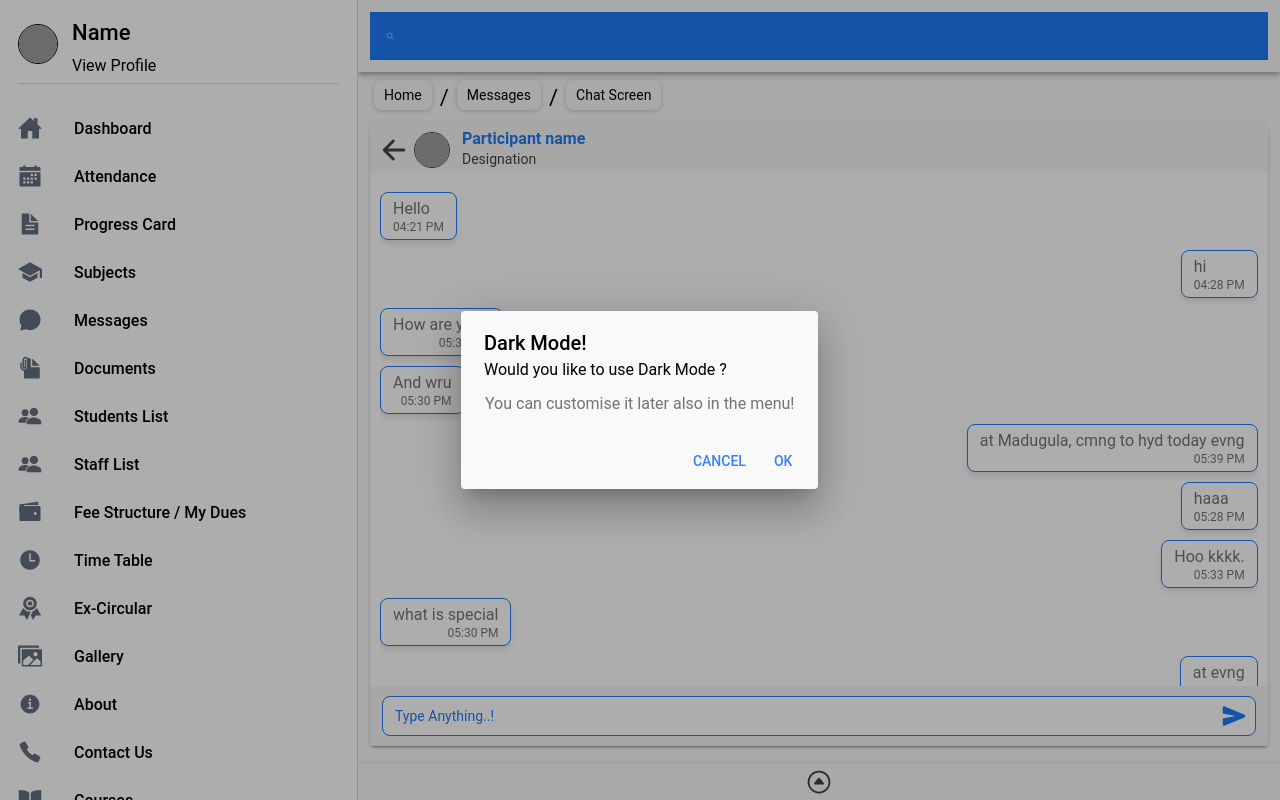
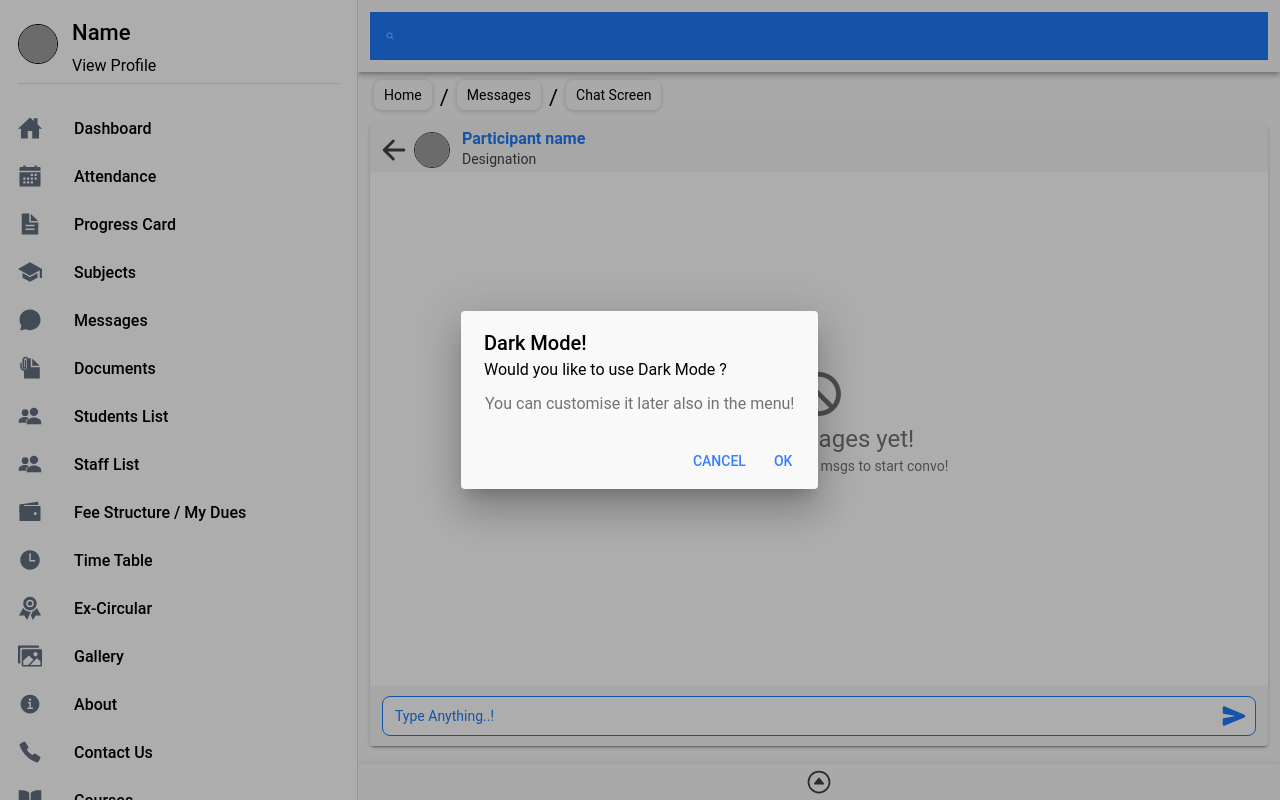
Before and after one commit to sivasankula19/guntur-schools-apps, a React (Vite) app in the folder mobile/: page /messages/1 in a window 1280 px wide. Built offline with nearby package versions, Linux system fonts and the light colour scheme; grey boxes are pictures that could not be loaded.

Commit message:
chat screen no chats ui

```diff
--- a/mobile/src/App.css
+++ b/mobile/src/App.css
@@ -2538,6 +2538,10 @@ label.input-wrapper.sc-ion-input-ios {
   background:#F5F5F5;
 }
 
+.msgs_holder .type_msg form{
+  height: 100%;
+}
+
 .dark .msgs_holder .type_msg {
   background: #333333;
 }
@@ -2549,6 +2553,10 @@ label.input-wrapper.sc-ion-input-ios {
   right: 22px;
 }
 
+.msgs_holder .type_msg .send_icon button{
+  background: transparent;
+}
+
 .msgs_holder .type_msg .send_icon ion-icon{
   font-size: 24px;
   color: #1D7AF5;
@@ -2564,6 +2572,10 @@ label.input-wrapper.sc-ion-input-ios {
   color: #1D7AF5;
   padding: 0 46px 0 12px;
   font-size: 14px;
+}
+
+.dark .msgs_holder .type_msg input{
+  background: #000000;
 }
 
 .msgs_holder .type_msg input:focus {
@@ -2626,3 +2638,14 @@ label.input-wrapper.sc-ion-input-ios {
   text-align: end;
   line-height: 0.5rem;
 }
+
+.msgs_scroll .no_msgs_screen{
+  height: 100%;
+  display: flex;
+  justify-content: center;
+  align-items: center;
+}
+
+.no_msgs_screen ion-icon{
+  font-size: 50px;
+}
--- a/mobile/src/pages/messages/ChatScreen.tsx
+++ b/mobile/src/pages/messages/ChatScreen.tsx
@@ -1,121 +1,73 @@
 import React, { useState } from 'react';
-import { useParams } from 'react-router';
+import { useNavigate, useParams } from 'react-router';
 import GBreadCrumbs from '../../components/GBreadCrumbs';
 import { IonCard, IonCardContent, IonContent, IonIcon, IonImg, IonInput, IonItem, IonPage, IonText, IonTitle, IonToggle, IonToolbar } from '@ionic/react';
 import Header from '../../components/Header';
 import Footer from '../../components/Footer';
-import { arrowBackOutline, send, sendOutline } from 'ionicons/icons';
+import { arrowBackOutline, banSharp, send } from 'ionicons/icons';
 
 const ChatScreen: React.FC = () => {
   const { name } = useParams<{ name: string }>();
-    const [isFilterEnabled, setIsFilterEnabled] = useState(true);
+  const [message, setMessage] = useState('');
+  const navigate = useNavigate();
 
-    const breadCrumbsValue = [{ bName: 'Home', path: '/' }, { bName: 'Messages', path: '/messages' }, { bName: 'Chat Screen', path: '/messages' }];
+  const breadCrumbsValue = [
+    { bName: 'Home', path: '/' },
+    { bName: 'Messages', path: '/messages' },
+    { bName: 'Chat Screen', path: '/messages' }
+  ];
 
-    const handleToggleChange = (event: any) => {
-        setIsFilterEnabled(event.detail.checked);
+
+  const msgData = [
+    { id: '1', msgText: 'Hello', time: '2024-06-08T16:21:35.559Z', sent: true },
+    { id: '2', msgText: 'hi', time: '2024-06-08T16:28:00.559Z', sent: false },
+    { id: '3', msgText: 'How are you!.', time: '2024-06-08T17:30:45.559Z', sent: true },
+    { id: '4', msgText: 'And wru', time: '2024-06-08T17:30:55.559Z', sent: true },
+    { id: '5', msgText: 'at Madugula, cmng to hyd today evng', time: '2024-06-08T17:39:02.559Z', sent: false },
+    { id: '6', msgText: 'haaa', time: '2024-06-08T17:28:00.559Z', sent: false },
+    { id: '7', msgText: 'Hoo kkkk.', time: '2024-06-08T17:33:45.559Z', sent: false },
+    { id: '8', msgText: 'what is special', time: '2024-06-08T17:30:55.559Z', sent: true },
+    { id: '9', msgText: 'at evng', time: '2024-06-08T20:39:02.559Z', sent: false },
+    { id: '10', msgText: 'at evng', time: '2024-06-08T20:39:02.559Z', sent: false },
+    { id: '11', msgText: 'at evng', time: '2024-06-08T20:39:02.559Z', sent: true },
+    { id: '12', msgText: 'at evng', time: '2024-06-08T20:39:02.559Z', sent: false },
+    { id: '13', msgText: 'at evng', time: '2024-06-08T20:39:02.559Z', sent: true }
+  ];
+
+  const handleMsgChange = (e: React.ChangeEvent<HTMLInputElement>) => {
+    setMessage(e.target.value);
   };
 
-    const msgData = [
-        {
-            id: '1',
-            msgText: 'Hello',
-            time: '2024-06-08T16:21:35.559Z',
-            sent: true,
-        },
-        {
-            id: '2',
-            msgText: 'hi',
-            time: '2024-06-08T16:28:00.559Z',
-            sent: false,
-        },
-        {
-            id: '3',
-            msgText: 'How are you!.',
-            time: '2024-06-08T17:30:45.559Z',
-            sent: true,
-        },
-        {
-            id: '4',
-            msgText: 'And wru',
-            time: '2024-06-08T17:30:55.559Z',
-            sent: true,
-        },
-        {
-            id: '5',
-            msgText: 'at Madugula, cmng to hyd today evng',
-            time: '2024-06-08T17:39:02.559Z',
-            sent: false,
-        },
-        {
-            id: '6',
-            msgText: 'haaa',
-            time: '2024-06-08T17:28:00.559Z',
-            sent: false,
-        },
-        {
-            id: '7',
-            msgText: 'Hoo kkkk.',
-            time: '2024-06-08T17:33:45.559Z',
-            sent: false,
-        },
-        {
-            id: '8',
-            msgText: 'what is special',
-            time: '2024-06-08T17:30:55.559Z',
-            sent: true,
-        },
-        {
-            id: '9',
-            msgText: 'at evng',
-            time: '2024-06-08T20:39:02.559Z',
-            sent: false,
-        },
-        {
-            id: '10',
-            msgText: 'at evng',
-            time: '2024-06-08T20:39:02.559Z',
-            sent: false,
-        },
-        {
-            id: '11',
-            msgText: 'at evng',
-            time: '2024-06-08T20:39:02.559Z',
-            sent: true,
-        },{
-            id: '12',
-            msgText: 'at evng',
-            time: '2024-06-08T20:39:02.559Z',
-            sent: false,
-        },
-        {
-            id: '13',
-            msgText: 'at evng',
-            time: '2024-06-08T20:39:02.559Z',
-            sent: true,
+  const handleSendMsg = (e: React.FormEvent<HTMLFormElement>) => {
+    e.preventDefault();
+    console.log('msg ping', message);
+    // Trigger event for message sending, e.g., via sockets
+    setMessage('');
+  };
+
+  const handleNavigateBack = () => {
+    navigate('/messages')
   }
-
-    ]
 
   return (
     <IonPage className="my_page">
       <Header />
       <IonContent fullscreen>
-                <div className='chat_screen'>
-                    <GBreadCrumbs data={breadCrumbsValue}></GBreadCrumbs>
-                    <div className='chat_container'>
+        <div className="chat_screen">
+          <GBreadCrumbs data={breadCrumbsValue} />
+          <div className="chat_container">
             <IonCard>
               <IonCardContent>
-                                <IonToolbar >
-                                    <div className='g_flex custom_chat_tool'>
-                                        <IonIcon icon={arrowBackOutline}></IonIcon>
-                                        <div className='g_flex g_align_cntr text_img'>
-                                            <div className='chat_profile_icon'>
-                                                <img src='https://www.static-contents.youth4work.com/y4w/Images/Users/3126495.png?v=20180128190106'></img>
+                <IonToolbar>
+                  <div className="g_flex custom_chat_tool">
+                    <IonIcon onClick={handleNavigateBack} icon={arrowBackOutline} />
+                    <div className="g_flex g_align_cntr text_img">
+                      <div className="chat_profile_icon">
+                        <img src="https://www.static-contents.youth4work.com/y4w/Images/Users/3126495.png?v=20180128190106" alt="Profile" />
                       </div>
-                                            <div className='name_designation'>
+                      <div className="name_designation">
                         <IonText>
-                                                    <h2 className='g_text_ellipses'>{"Participant name "}</h2>
+                          <h2 className="g_text_ellipses">{"Participant name"}</h2>
                         </IonText>
                         <IonText>
                           <p>{"Designation"}</p>
@@ -124,30 +76,48 @@ const ChatScreen: React.FC = () => {
                     </div>
                   </div>
                 </IonToolbar>
-                                <div className='msgs_holder'>
-                                    <div className='msgs_scroll'>
-                                        {
-                                            msgData.length ? <>
-                                                {msgData.map((msg) => (<div className={`txt_msg_receive_sent ${msg.sent ? 'received' : 'sent'}`} key={msg.id}>
-                                                    <div className='msg_blk'>
+                <div className="msgs_holder">
+                  <div className="msgs_scroll">
+                    {!msgData.length ? (
+                      msgData.map((msg) => (
+                        <div className={`txt_msg_receive_sent ${msg.sent ? 'received' : 'sent'}`} key={msg.id}>
+                          <div className="msg_blk">
                             <IonText>
                               <p>{msg.msgText}</p>
                             </IonText>
-                                                        <div className='time_msg'>
+                            <div className="time_msg">
                               <span>{new Date(msg.time).toLocaleTimeString([], { hour: '2-digit', minute: '2-digit' })}</span>
                             </div>
                           </div>
-                                                </div>))}
-                                            </> : <>
-
+                        </div>
+                      ))
+                    ) : (
+                      <>
+                        <div className='no_msgs_screen g_txt_center'>
+                          <div>
+                            <IonIcon icon={banSharp}></IonIcon>
+                            <IonText>
+                              <h1>No Messages yet!</h1>
+                            </IonText>
+                            <IonText>
+                              <p>
+                                type below and send msgs to start convo!
+                              </p>
+                            </IonText>
+                          </div>
+                        </div>
                       </>
-                                        }
+                    )}
                   </div>
-                                    <div className='type_msg'>
-                                        <input placeholder='Type Anything..!' />
-                                        <div className='send_icon'>
-                                            <IonIcon icon={send}></IonIcon>
+                  <div className="type_msg">
+                    <form onSubmit={handleSendMsg}>
+                      <input value={message} onChange={handleMsgChange} placeholder="Type Anything..!" />
+                      <div className="send_icon">
+                        <button disabled={!message.length} type="submit">
+                          <IonIcon icon={send} />
+                        </button>
                       </div>
+                    </form>
                   </div>
                 </div>
               </IonCardContent>
@@ -155,7 +125,7 @@ const ChatScreen: React.FC = () => {
           </div>
         </div>
       </IonContent>
-            <Footer></Footer>
+      <Footer />
     </IonPage>
   );
 };
```
Also changed, not shown: mobile/src/components/Header.tsx (+17 -18 lines). Lines whose indentation alone changed are shown as unchanged.
